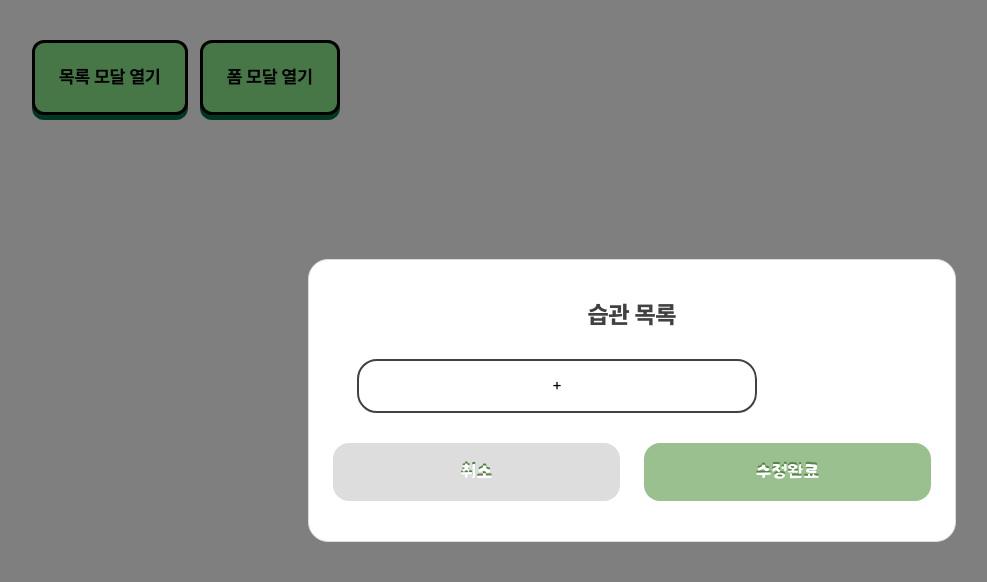
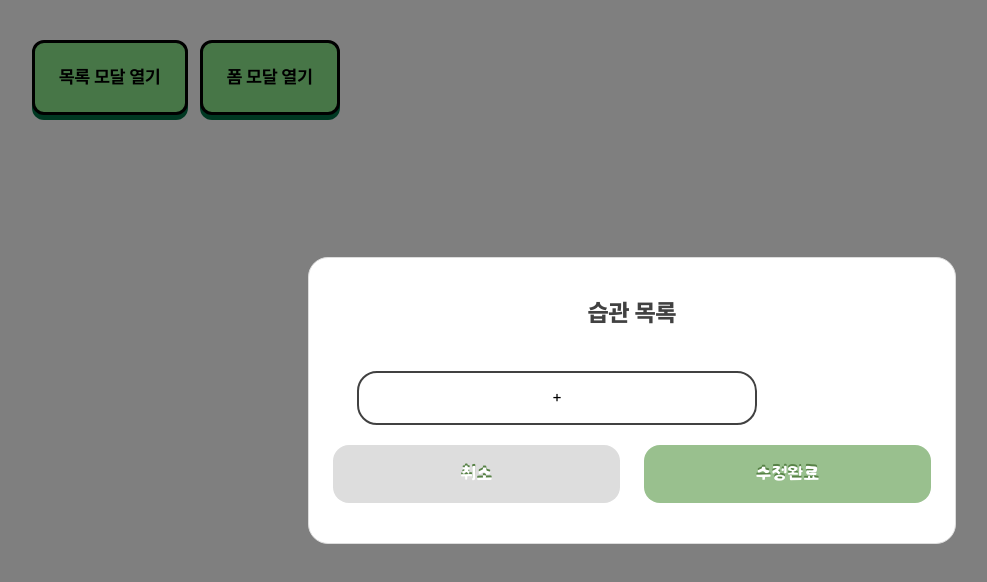
Before and after one commit to damdadaxx/13-study-forest-team2-fe, a React (Vite) app: page /modal in a window 1280 px wide. Both pictures are taken after a click on the button "목록 모달 열기". Shown: the top 582 px of the page, without its empty margins (8-995 px from the left). Built offline with nearby package versions, Linux system fonts and the light colour scheme.

Commit message:
fix: Modal 컴포넌트 수정 - .modalCard gab 삭제 후, .modalHeader 에 margin-bottom 추가

```diff
--- a/src/components/common/Modal/Modal.module.css
+++ b/src/components/common/Modal/Modal.module.css
@@ -16,7 +16,6 @@
   flex-direction: column;
   align-items: center;
   justify-content: center;
-  gap: 10px;
   width: 648px;
   padding: 40px 24px;
   /* 테두리 */
@@ -34,6 +33,7 @@
   justify-content: center;
   align-items: center;
   width: 100%;
+  margin-bottom: 24px;
 }
 
 .modalTitle {
```
